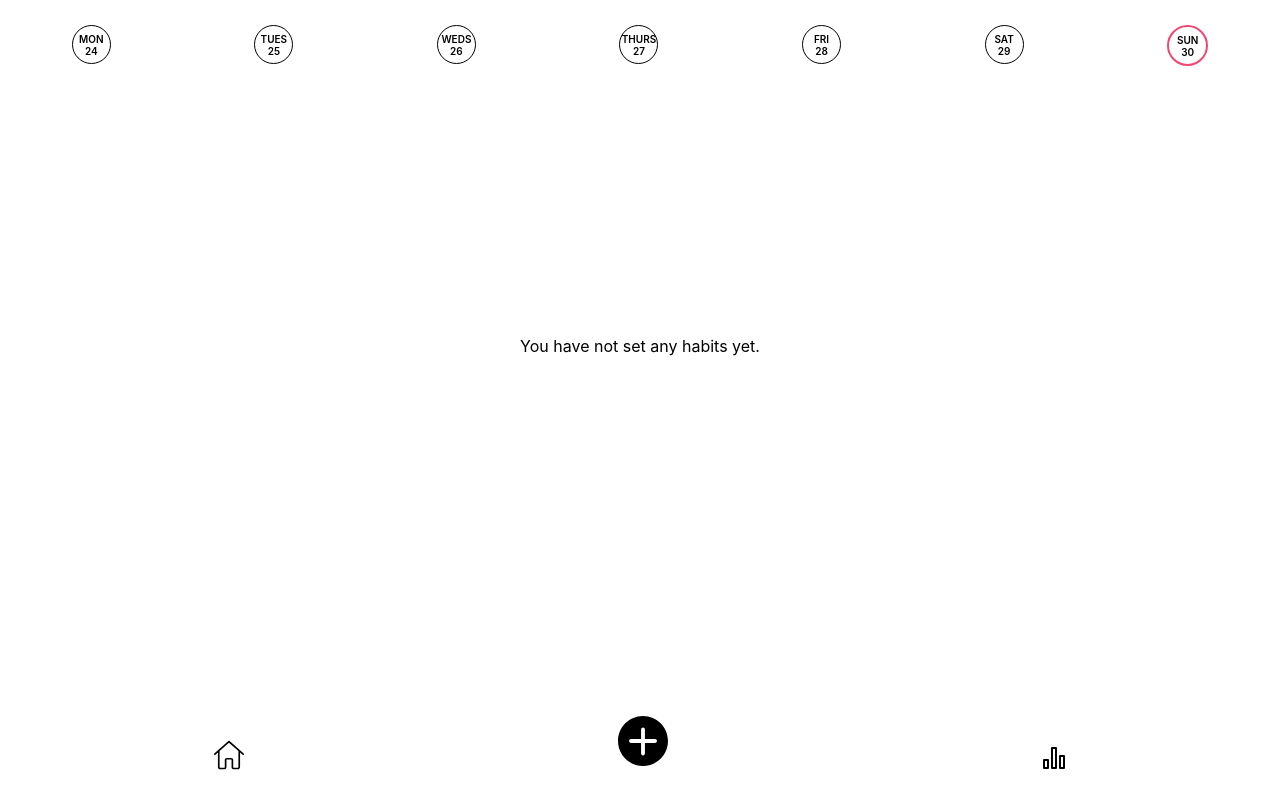
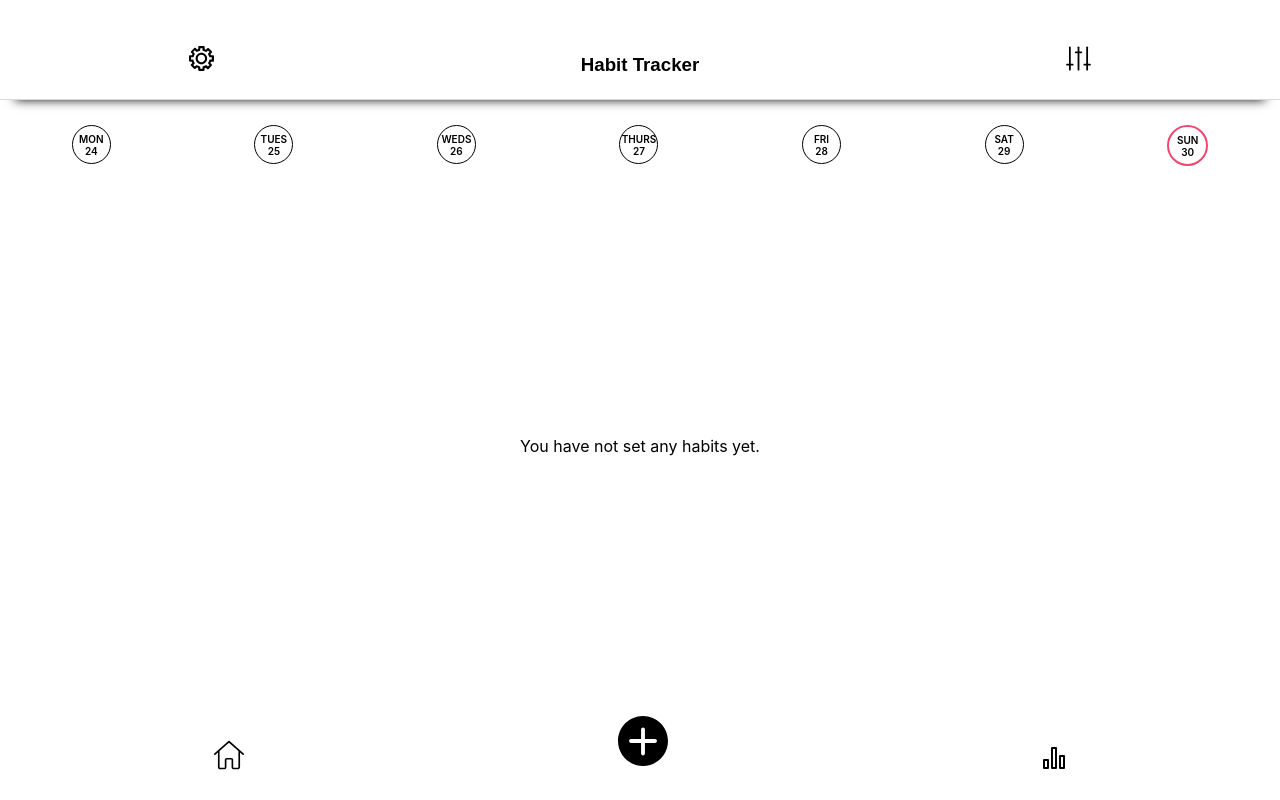
Before and after one commit to jenstella/habit-tracker, a React (Create React App) app in the folder habit-tracker/: page / in a window 1280 px wide. Built offline with nearby package versions, Linux system fonts and the light colour scheme.

Commit message:
fixed header

```diff
--- a/habit-tracker/src/components/Habit.jsx
+++ b/habit-tracker/src/components/Habit.jsx
@@ -8,6 +8,7 @@ import {useNavigate} from 'react-router-dom';
 export default function Habit() {
 
 let navigate = useNavigate();
+
   // counter
   // set initial count state to 0
   // pass this through as props to next page to show Yoga 0/?  +
--- a/habit-tracker/src/components/Home.jsx
+++ b/habit-tracker/src/components/Home.jsx
@@ -2,10 +2,25 @@ import React from "react";
 import Footer from "./Footer";
 import "../Home.css";
 import Calendar from "./Calendar";
+import "../Header.css";
+import filter from "./icons/filter.svg";
+import graph from "./icons/graph.svg";
+import home from "./icons/home.svg";
+import plus from "./icons/plus.svg";
+import settings from "./icons/settings.svg";
 
 export default function Home(props) {
   return (
     <div>
+      <div id="header">
+        <img
+          className="header-images"
+          src={settings}
+          alt="settings svg icon"
+        ></img>
+        <h3>Habit Tracker</h3>
+        <img className="header-images" src={filter} alt="filter icon"></img>
+      </div>
       <div id="calendar-container">
         <Calendar />
       </div>
```
